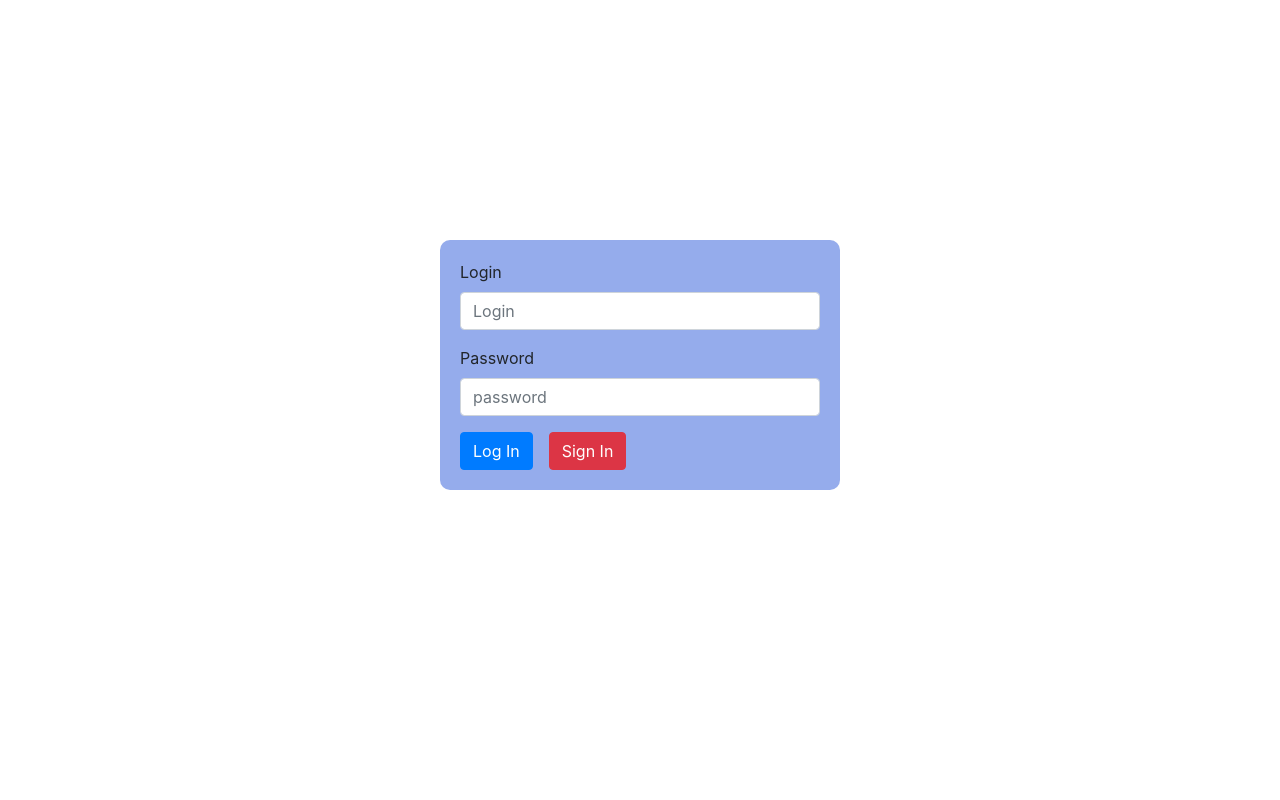
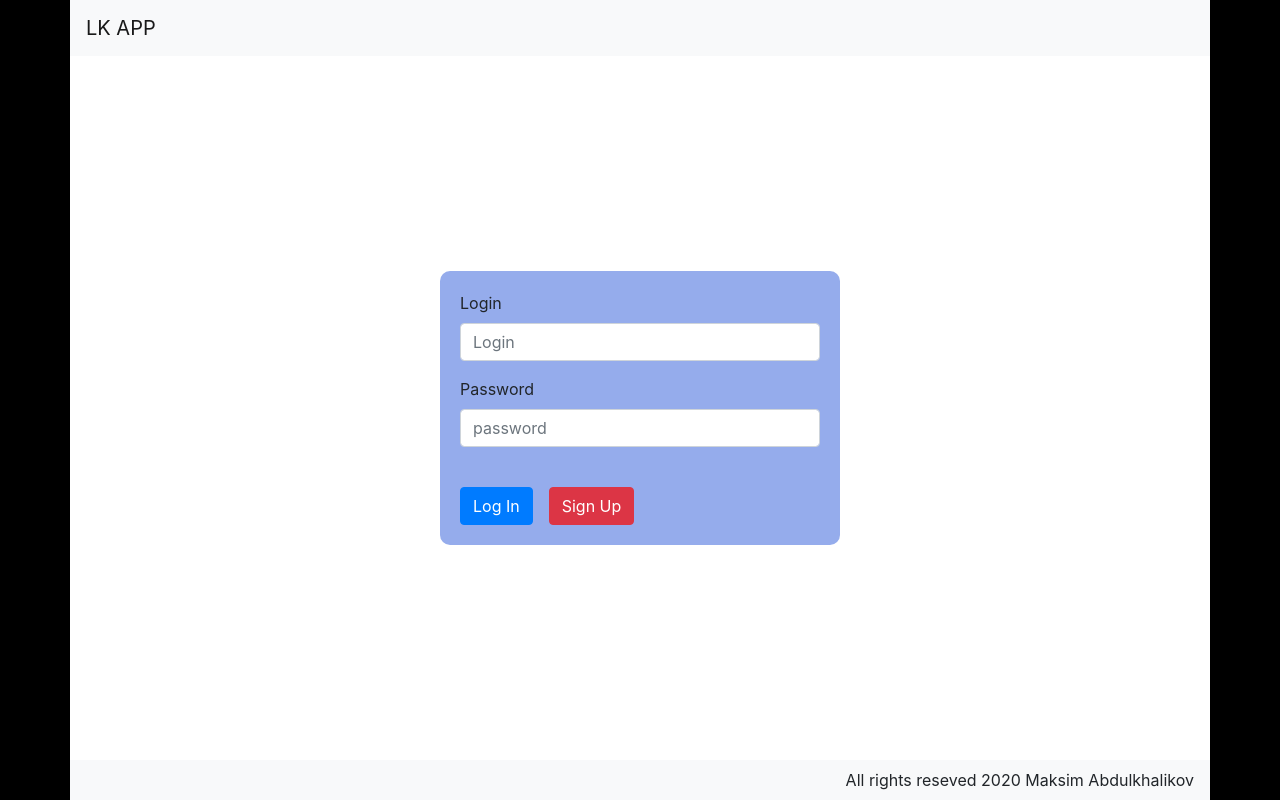
Before and after one commit to Maksim1509/LK-APP, a React (Create React App) app: page / in a window 1280 px wide. Built offline with nearby package versions, Linux system fonts and the light colour scheme.

Commit message:
Added LoginPage

```diff
--- a/server/db.json
+++ b/server/db.json
@@ -79,6 +79,11 @@
       "userName": "aaa",
       "password": "111",
       "id": 16
+    },
+    {
+      "userName": "daria93",
+      "password": "4444",
+      "id": 17
     }
   ],
   "contacts": [
--- a/src/components/App.jsx
+++ b/src/components/App.jsx
@@ -7,7 +7,7 @@ import {
   Route,
   Redirect,
 } from 'react-router-dom';
-import LogInFrom from './LogInForm';
+import LoginPage from './LoginPage';
 import PrivatePage from './PrivatePage';
 
 const renderPrivate = (user, children) => ({ location }) => (
@@ -36,7 +36,7 @@ const App = () => (
   <Router>
     <Switch>
       <Route exact path="/">
-        <LogInFrom />
+        <LoginPage />
       </Route>
       <PrivateRoute path="/private">
         <PrivatePage />
--- a/src/components/LogInForm.jsx
+++ b/src/components/LogInForm.jsx
@@ -3,6 +3,12 @@ import React, { useState } from 'react';
 import { Formik, Form, Field } from 'formik';
 import { useHistory } from 'react-router-dom';
 import { asyncActions } from '../slices';
+
+const spiner = (
+  <div className="ml-auto spinner-border text-dark" role="status">
+    <span className="sr-only">Loading...</span>
+  </div>
+);
 
 const LogInFrom = () => {
   const [submitType, setSebmitType] = useState(null);
@@ -48,11 +54,13 @@ const LogInFrom = () => {
             <div className="form-group">
               <label htmlFor="password">Password</label>
               <Field minLength="3" onFocus={() => setLoginError(null)} className="form-control" id="password" type="password" name="password" placeholder="password" required />
-              {!!loginError && <div className="invalid-feedback">{loginError}</div>}
+              {!!loginError && <div className="position-absolute invalid-feedback">{loginError}</div>}
             </div>
-            <button type="submit" className="btn btn-primary mr-3" onClick={() => setSebmitType('login')}>Log In</button>
-            <button type="submit" className="btn btn-danger" onClick={() => setSebmitType('signin')}>Sign In</button>
-            {isSubmitting && <div>Загрузка</div>}
+            <div className="form-btns">
+              <button disabled={isSubmitting || !!loginError} type="submit" className="btn btn-primary mr-3" onClick={() => setSebmitType('login')}>Log In</button>
+              <button disabled={isSubmitting || !!loginError} type="submit" className="btn btn-danger" onClick={() => setSebmitType('signin')}>Sign Up</button>
+              {isSubmitting && spiner}
+            </div>
           </Form>
         )}
       </Formik>
--- /dev/null
+++ b/src/components/LoginPage.jsx
@@ -0,0 +1,20 @@
+import React from 'react';
+import LogInFrom from './LogInForm';
+
+const LoginPage = () => (
+  <div className="container">
+    <header>
+      <nav className="navbar navbar-light bg-light">
+        <a className="navbar-brand" href="/">LK APP</a>
+      </nav>
+    </header>
+    <main>
+      <LogInFrom />
+    </main>
+    <footer className="footer bg-light">
+      All rights reseved 2020 Maksim Abdulkhalikov
+    </footer>
+  </div>
+);
+
+export default LoginPage;
--- a/src/index.scss
+++ b/src/index.scss
@@ -1,18 +1,44 @@
 @import "~bootstrap/scss/bootstrap";
 
+
+body {
+  background-color: black;
+}
+
+.container {
+  background-color: #fff;
+  height: 100vh;
+  padding: 0;
+  display: flex;
+  flex-direction: column;
+  justify-content: space-between;
+}
+
 .form-container {
+  position: relative;
   width: 400px;
   background-color: rgb(149, 172, 236);
   border-radius: 10px;
   padding: 20px;
   margin: 0 auto;
-  margin-top: 30vh;
   &:hover {
     box-shadow: 5px 5px 5px deepskyblue;
   }
+}
+
+.form-btns {
+  display: flex;
+  justify-content: start;
+  align-items: center;
+  margin-top: 40px;
 }
 
 .invalid-feedback {
   display: block;
   color: red;
 }
+
+.footer {
+  padding: 8px 16px;
+  text-align: right;
+}
```
